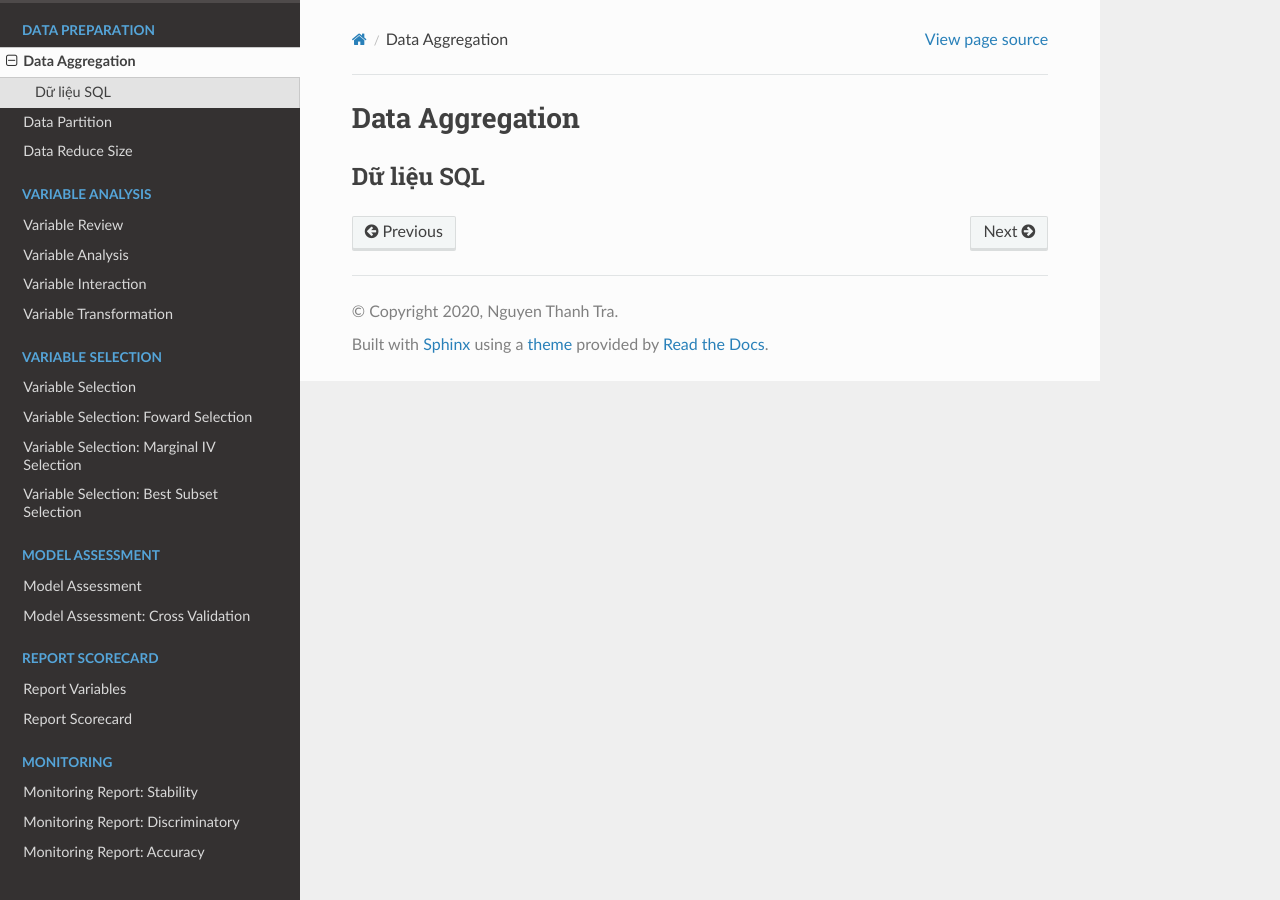
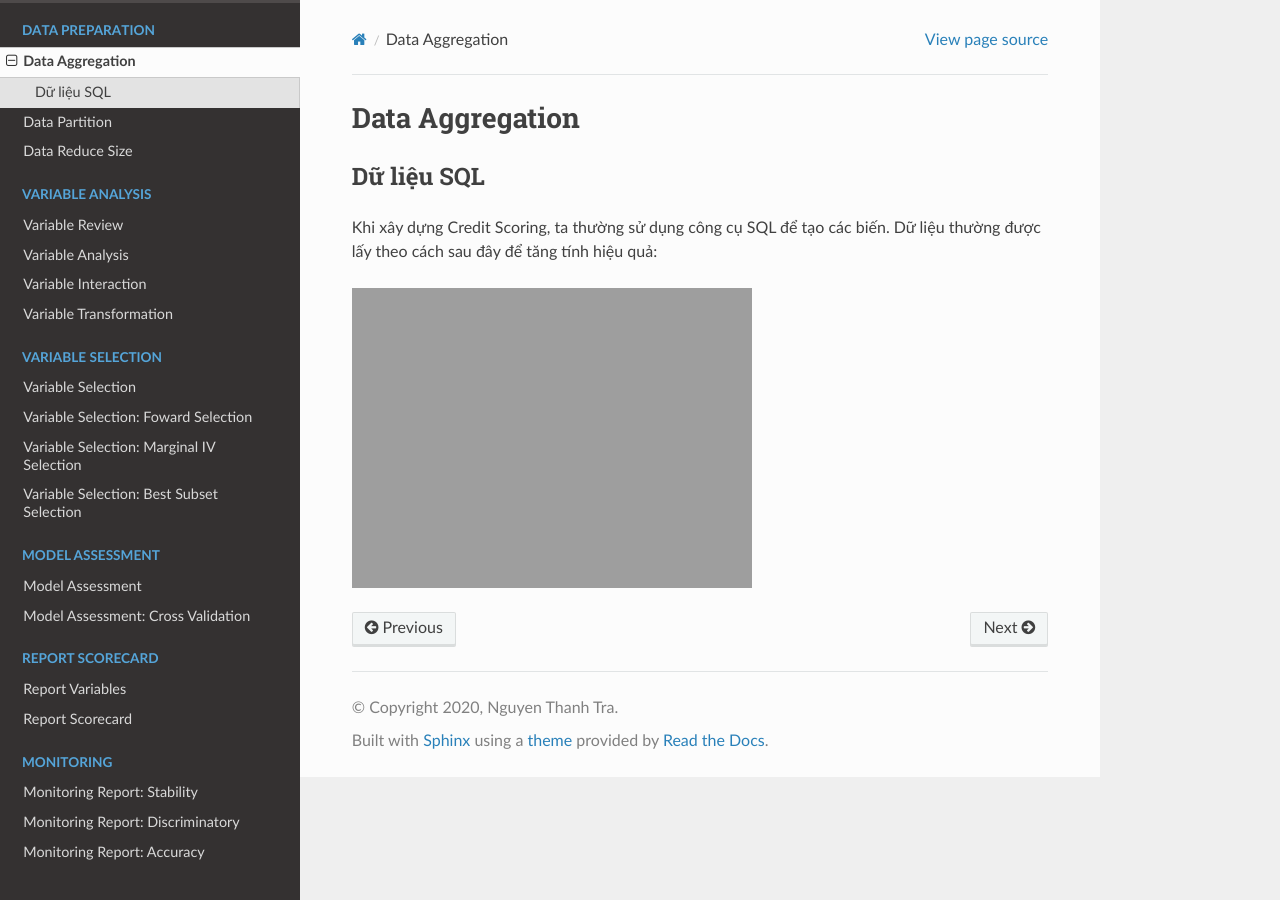
Before and after one commit to thanhtra254/SMCS, a Sphinx documentation site: the page built from docs/post/DataAggregation.rst, in a window 1280 px wide. Built offline with Sphinx 7.4.7 and the Read the Docs theme 2.0.0, drawn with Linux system fonts in a browser that asks for light colours; comment, search, counter and statistics services are not loaded.

Commit message:
Update DataAggregation.rst

```diff
--- a/docs/post/DataAggregation.rst
+++ b/docs/post/DataAggregation.rst
@@ -8,3 +8,8 @@ Data Aggregation
 
 Dữ liệu SQL
 ===========
+
+Khi xây dựng Credit Scoring, ta thường sử dụng công cụ SQL để tạo các biến. Dữ liệu thường được lấy theo cách sau đây để tăng tính hiệu quả:
+
+.. image::  post/images/DataPreparation/DataSQL.png
+  width=200px
```
